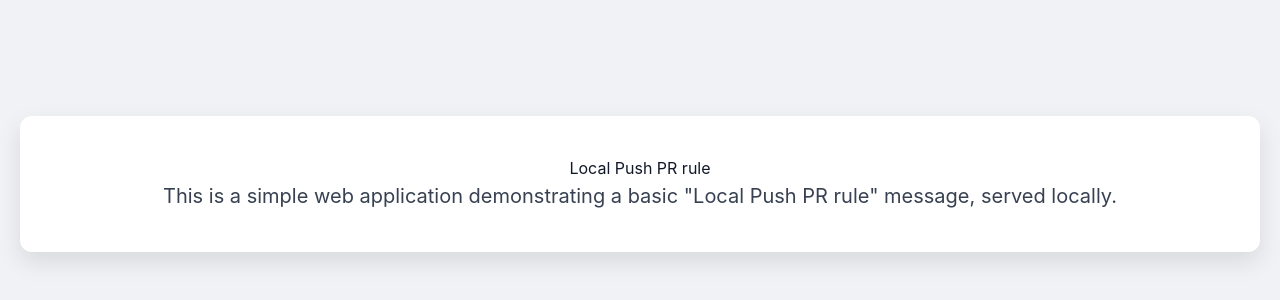
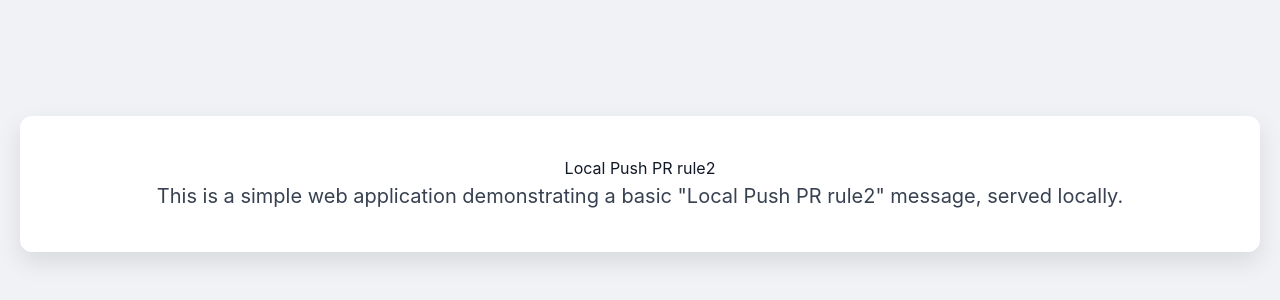
Before and after one commit to vvnyuvarajg/TestRepo, a website: page app1/index.html in a window 1280 px wide. Shown: the part 216-516 px from the top of the page. Drawn offline with nearby package versions, Linux system fonts and the light colour scheme.

Commit message:
Local Push PR rule2

```diff
--- a/app1/index.html
+++ b/app1/index.html
@@ -60,10 +60,10 @@
 <body>
     <div class="container">
         <!-- Main heading for the message -->
-        <h1 class="text-gray-900">Local Push PR rule</h1>
+        <h1 class="text-gray-900">Local Push PR rule2</h1>
         <!-- A descriptive paragraph -->
         <p class="text-gray-700">
-            This is a simple web application demonstrating a basic "Local Push PR rule" message, served locally.
+            This is a simple web application demonstrating a basic "Local Push PR rule2" message, served locally.
         </p>
 
     </div>
```
